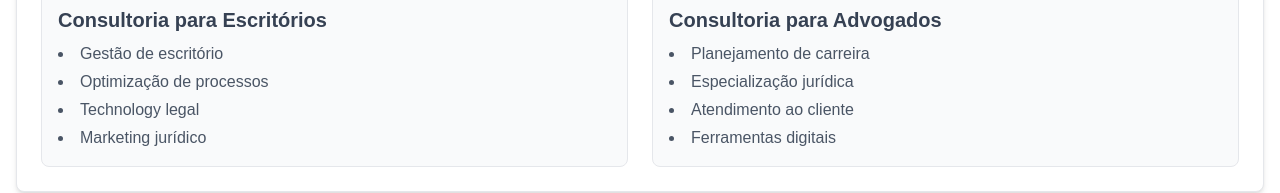
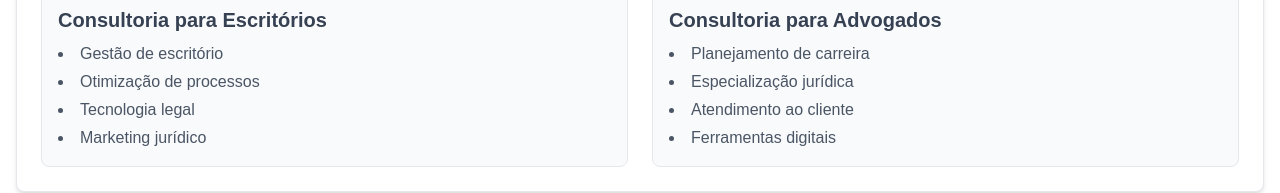
Before and after one commit to mestrereginaldo-site/advogadonomade1, a Next.js app: page /consultoria in a window 1280 px wide. Shown: the part 240-433 px from the top of the page. Built offline with nearby package versions, Linux system fonts and the light colour scheme.

Commit message:
Update page.tsx

```diff
--- a/app/consultoria/page.tsx
+++ b/app/consultoria/page.tsx
@@ -18,8 +18,8 @@ export default function ConsultoriaPage() {
             <h3 className="text-xl font-semibold text-gray-700 mb-2">Consultoria para Escritórios</h3>
             <ul className="text-gray-600 list-disc list-inside space-y-1">
               <li>Gestão de escritório</li>
-              <li>Optimização de processos</li>
-              <li>Technology legal</li>
+              <li>Otimização de processos</li>
+              <li>Tecnologia legal</li>
               <li>Marketing jurídico</li>
             </ul>
           </div>
```
